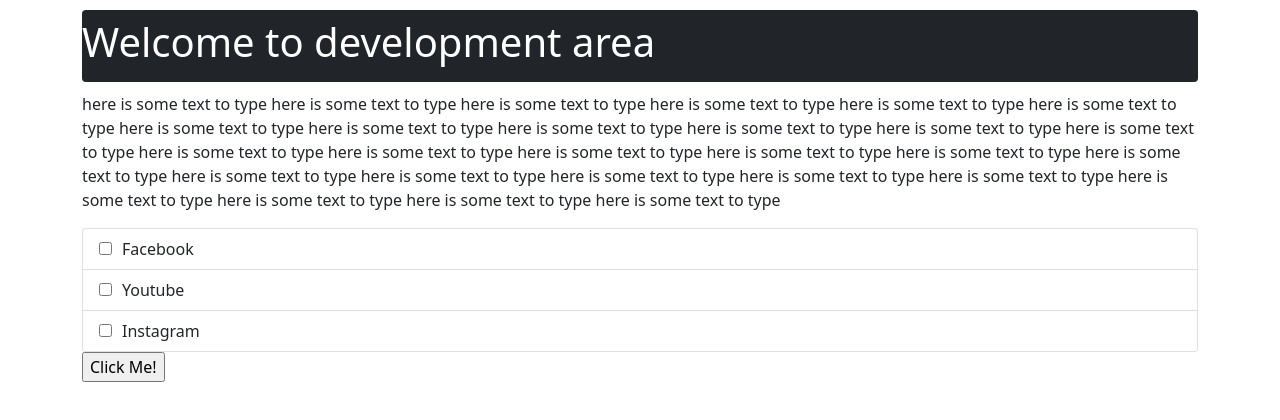
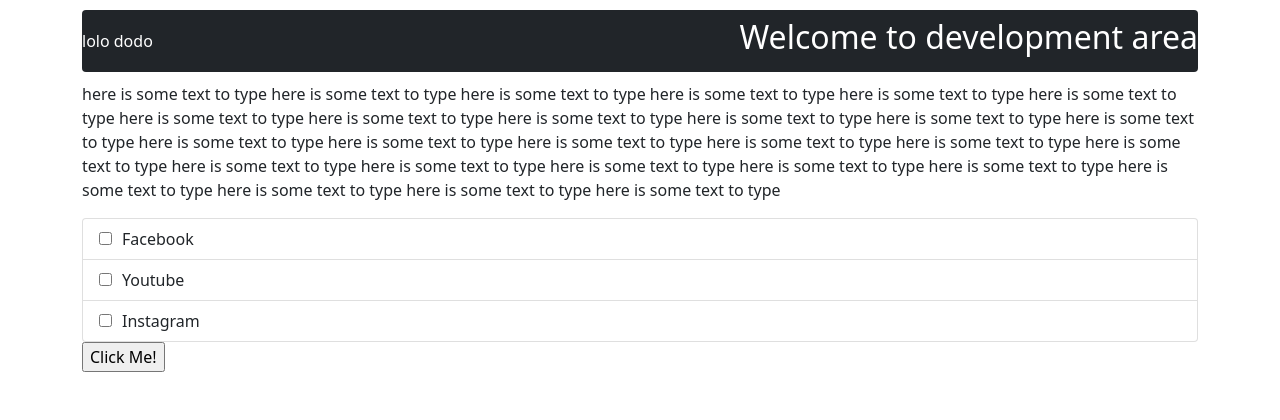
Before and after one commit to MahmoudJarjour/starter_react, a React (Create React App) app: page / in a window 1280 px wide. Shown: the top 420 px of the page. Built offline with nearby package versions, Linux system fonts and the light colour scheme.

Commit message:
adding ` to code using objects

```diff
--- a/src/Components/Header.js
+++ b/src/Components/Header.js
@@ -4,13 +4,23 @@ function Header(){
 
     const client = "android";
 
-    const title_web = "Welcome To Web Area " ;
-    const title_others = "Welcome to development area  ";
 
 
+    const title = {
+        web : "Welcome To Web Area ",
+        others : "Welcome to development area"
+    }
+
+    const clientInfo = {
+        name: "lolo",
+        nick : "dodo"
+    }
+
     return (
-        <div className="navbar bg-dark rounded">
-            <h1 className=" text-white"> {  client === "web" ? title_web : title_others } </h1>
+        <div className="navbar bg-dark rounded text-white">
+            {`${clientInfo.name}
+            ${clientInfo.nick}`}
+            <h2> {  client === "web" ? title.web : title.others } </h2>
         </div>
 
     );
```
